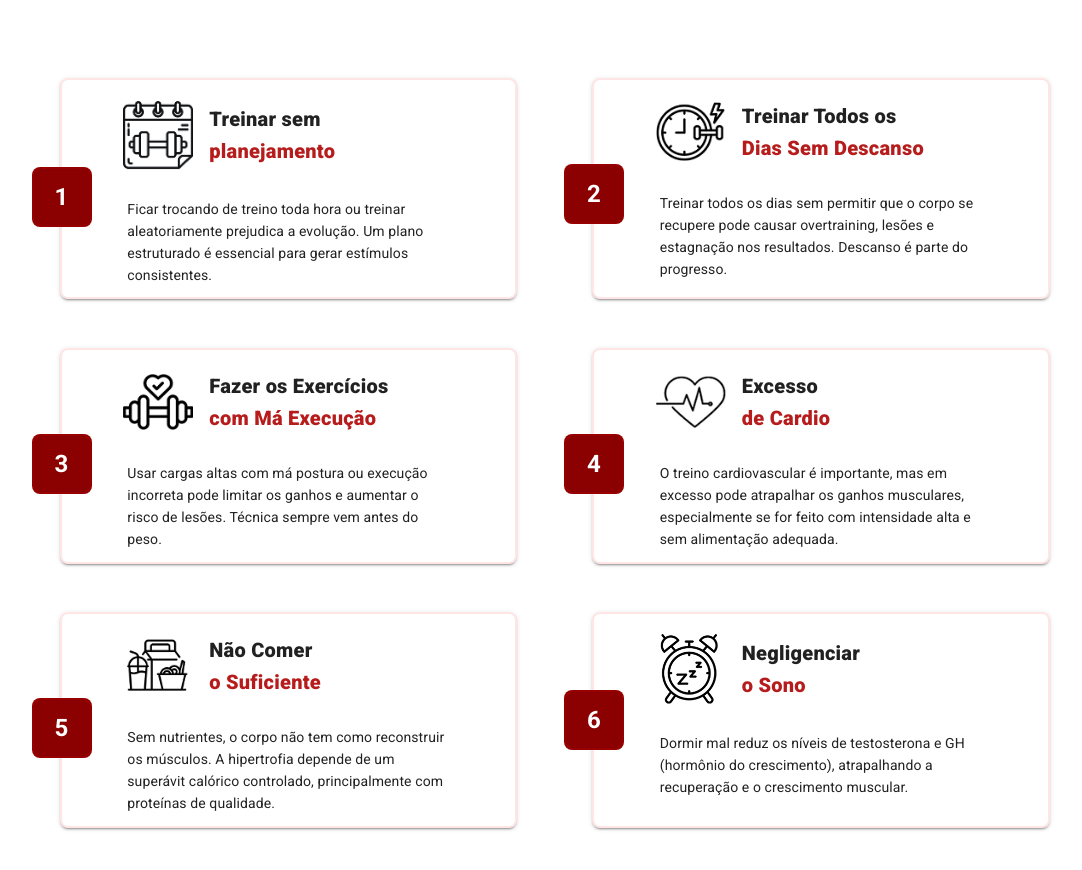
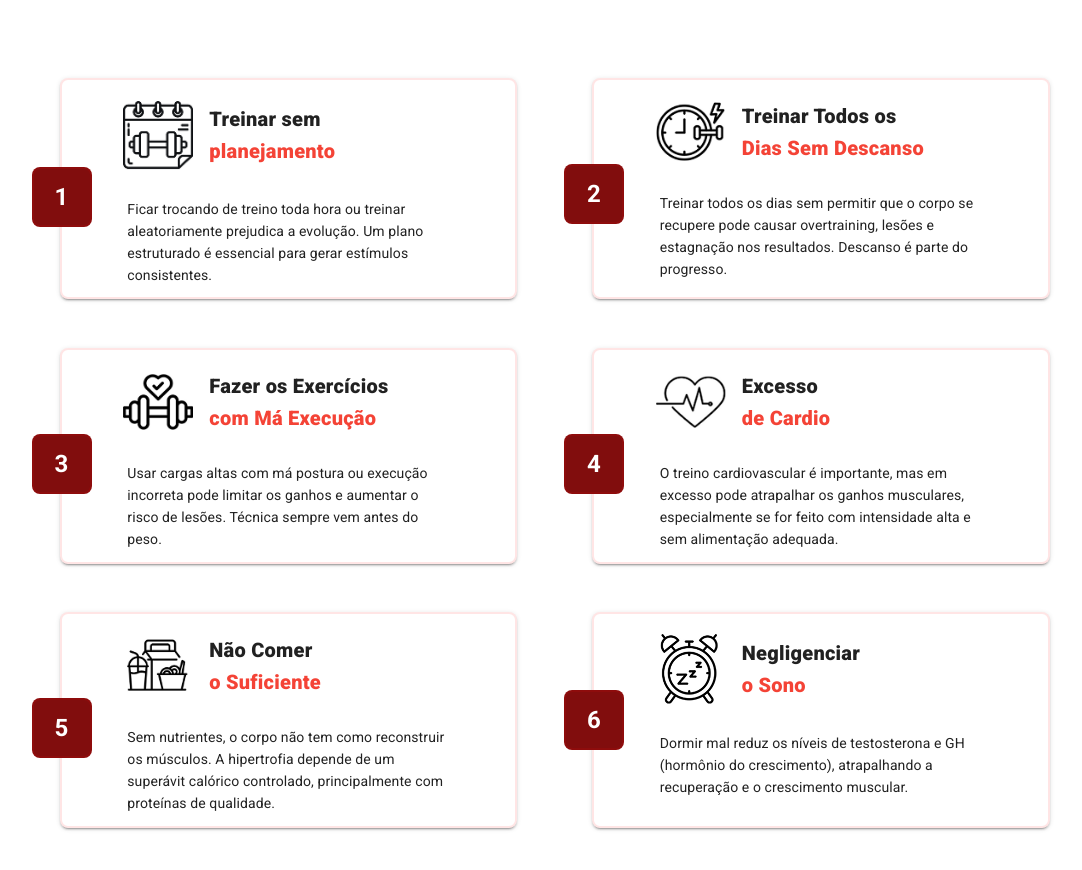
Before and after one commit to Carla-s-Romero/Gym-app-front, a Vue app: page / in a window 1280 px wide. Shown: the part 4060-4930 px from the top of the page, without its empty margins (60-1142 px from the left). Built offline with nearby package versions, Linux system fonts and the light colour scheme.

Commit message:
style: color correction

```diff
--- a/src/assets/styles/global.css
+++ b/src/assets/styles/global.css
@@ -31,3 +31,7 @@
   background-color: #FF0000;
   margin-right: 15px;
 }
+
+.highlight-text{
+  color: #810D0D;
+}
--- a/src/components/Cards/AvoidMistakes.vue
+++ b/src/components/Cards/AvoidMistakes.vue
@@ -17,7 +17,7 @@
                       v-img.mr-2(:src="mistake.image" max-height="70" max-width="70" contain)
                       div.title-container.pl-2
                         .normal-text.font-weight-black.text-h6 {{ mistake.title.normal }}
-                        .highlight-text.red--text.text--darken-4.font-weight-black {{ mistake.title.highlight }}
+                        .highlight-text.red--text.text--darken-5.font-weight-black {{ mistake.title.highlight }}
 
                 v-col(cols="12")
                   v-card-text
@@ -73,7 +73,7 @@ export default {
 <style scoped>
 
 .number-circle {
-  background-color: #8b0000;
+  background-color: #810D0D;
   color: white;
   width: 60px;
   height: 60px;
@@ -88,7 +88,7 @@ export default {
 }
 
 .v-card-border {
-  border: 2px solid #FF0000;
+  border: 2px solid #810D0D;
 }
 
 @keyframes slideUp {
```
